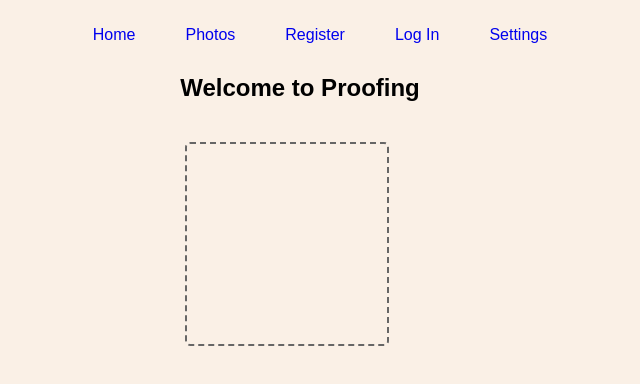
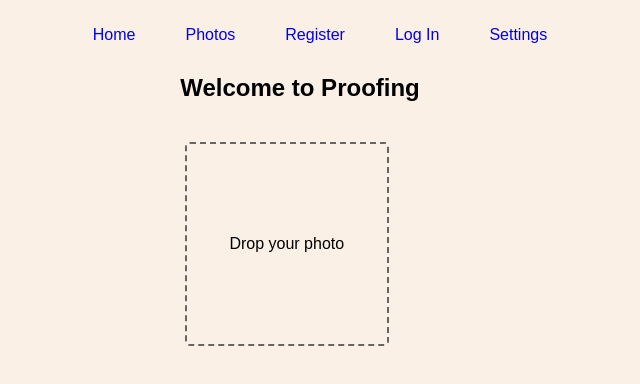
Before and after one commit to NickFoden/proofing-client, a React (Create React App) app: page / in a window 1280 px wide. Shown: the top 384 px of the page, without its empty margins (340-980 px from the left). Built offline with nearby package versions, Linux system fonts and the light colour scheme; no server answers.

Commit message:
Added text to dropzone.

```diff
--- a/src/Components/PhotoUploadForm.css
+++ b/src/Components/PhotoUploadForm.css
@@ -2,3 +2,8 @@
     margin-top: 40px;
     margin-left: 41%;
 }
+
+.drop-text {
+    text-align: center;
+    line-height: 200px;
+}
--- a/src/Components/PhotoUploadForm.js
+++ b/src/Components/PhotoUploadForm.js
@@ -54,7 +54,9 @@ class PhotoUploadForm extends React.Component {
         console.log({user: this.props.currentUser})
         return (
             <div className="drop">
-                <Dropzone onDrop={this.uploadFile.bind(this)} />
+                <Dropzone onDrop={this.uploadFile.bind(this)} >
+                    <div className="drop-text">Drop your photo</div>
+                </Dropzone>
             </div>
         )}
 }
```
